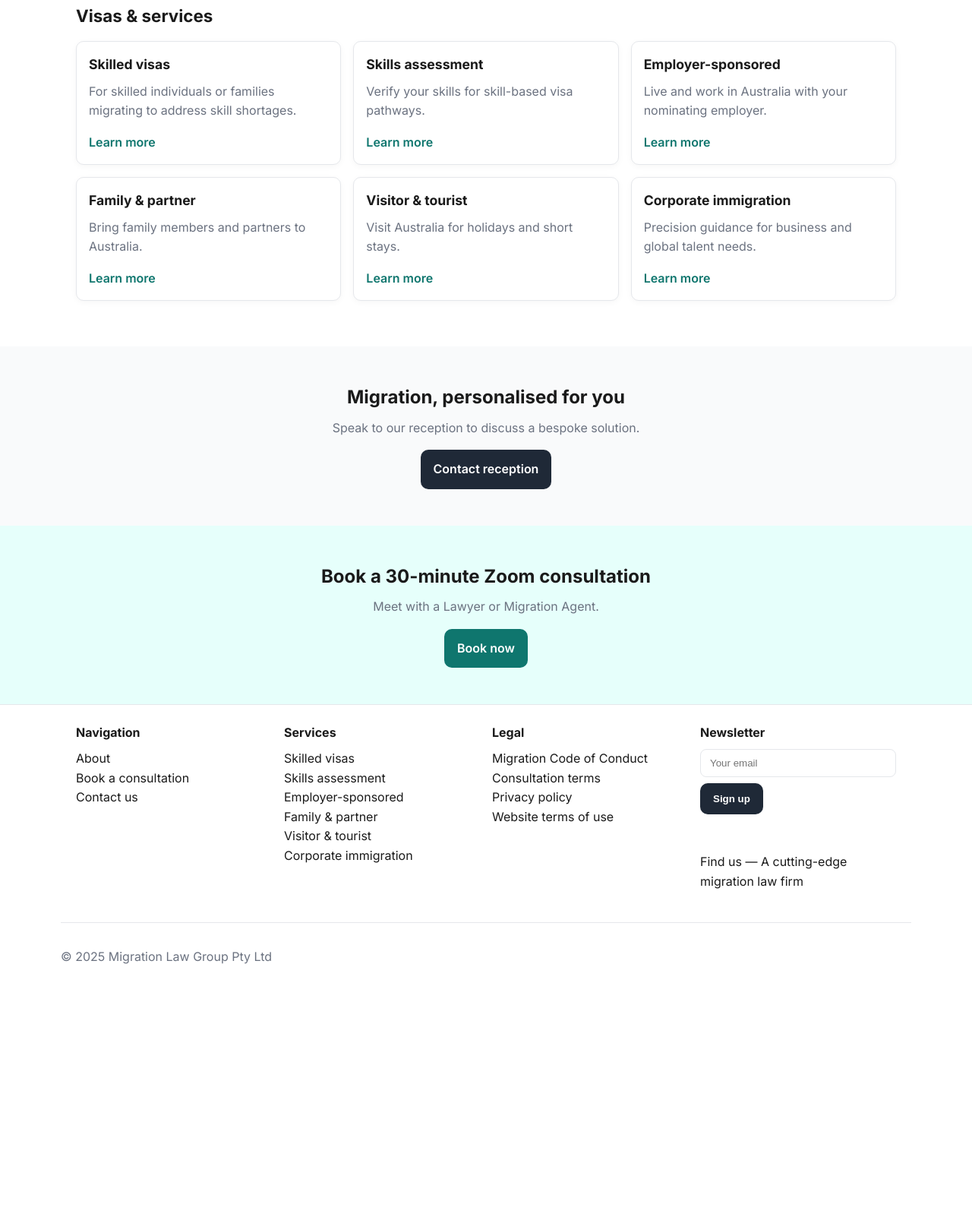
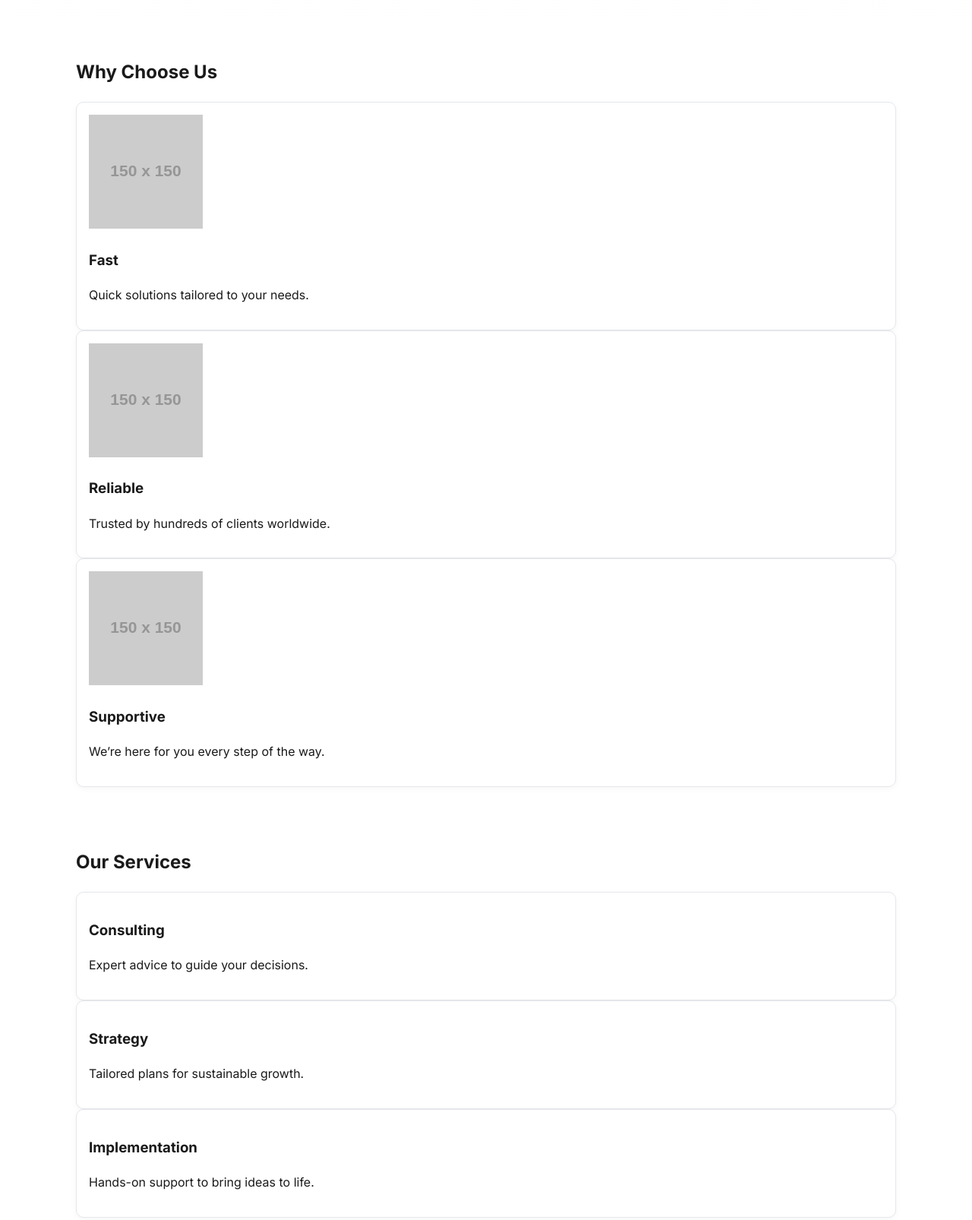
Before and after one commit to sajan147181/sajan147181.github.io, a plain HTML site: page index.html in a window 1280 px wide. Shown: the part 748-2354 px from the top of the page at 76% size. Before the commit the page ends 2052 px from the top, so only its background shows below. Drawn offline with Linux system fonts and the light colour scheme; placeholder pictures from the web are drawn by us.

Commit message:
Update index.html

```diff
--- a/index.html
+++ b/index.html
@@ -3,181 +3,110 @@
 <head>
   <meta charset="utf-8" />
   <meta name="viewport" content="width=device-width,initial-scale=1" />
-  <title>Migration Law Group — Your Australian Dream</title>
-  <meta name="description" content="A migration law firm making your journey simple, stress-free and seamless." />
-  <link rel="preconnect" href="https://fonts.gstatic.com" crossorigin>
+  <title>My Landing Page</title>
   <link href="https://fonts.googleapis.com/css2?family=Inter:wght@400;600;700&display=swap" rel="stylesheet">
   <link rel="stylesheet" href="styles.css" />
 </head>
 <body>
-  <!-- Header / Navigation -->
+  <!-- Header -->
   <header class="site-header">
     <div class="container header__inner">
-      <a href="/" class="logo" aria-label="Migration Law Group Home">
-        <img src="/assets/icons/logo.svg" alt="" />
-        <span class="logo__text">Migration Law Group</span>
-      </a>
-      <button class="nav-toggle" aria-expanded="false" aria-controls="primary-nav">
-        <span class="nav-toggle__bar"></span>
-        <span class="sr-only">Toggle navigation</span>
-      </button>
-      <nav id="primary-nav" class="nav" aria-label="Primary">
-        <ul class="nav__list">
-          <li><a href="/index.html" class="nav__link">Home</a></li>
-          <li><a href="/about.html" class="nav__link">About</a></li>
-          <li class="nav__item--has-sub">
-            <button class="nav__link nav__link--button" aria-expanded="false">Services</button>
-            <ul class="nav__sub">
-              <li><a href="/services.html#skilled" class="nav__sublink">Skilled visas</a></li>
-              <li><a href="/services.html#skills-assessment" class="nav__sublink">Skills assessment</a></li>
-              <li><a href="/services.html#employer" class="nav__sublink">Employer-sponsored</a></li>
-              <li><a href="/services.html#family" class="nav__sublink">Family & partner</a></li>
-              <li><a href="/services.html#visitor" class="nav__sublink">Visitor & tourist</a></li>
-              <li><a href="/services.html#corporate" class="nav__sublink">Corporate immigration</a></li>
-            </ul>
-          </li>
-          <li><a href="/contact.html" class="nav__link">Contact</a></li>
-          <li><a href="/blog.html" class="nav__link">Blog</a></li>
-          <li><a href="/client-portal.html" class="nav__link">Client portal</a></li>
-        </ul>
-        <a href="/consultation.html" class="btn btn--primary nav__cta">Book a consultation</a>
+      <a href="#" class="logo">MyBrand</a>
+      <nav class="nav">
+        <a href="#features">Features</a>
+        <a href="#services">Services</a>
+        <a href="#testimonials">Testimonials</a>
+        <a href="#contact" class="btn btn--primary">Get Started</a>
       </nav>
     </div>
   </header>
 
-  <main>
   <!-- Hero -->
   <section class="hero">
     <div class="container hero__inner">
-        <h1 class="hero__title">Your Great Australian Dream starts now.</h1>
-        <p class="hero__subtitle">Changing lives, one visa at a time — simple, stress-free and seamless.</p>
+      <h1>Build Your Future With Us</h1>
+      <p>We simplify your journey with modern solutions and expert guidance.</p>
       <div class="hero__actions">
-          <a class="btn btn--primary" href="/consultation.html">Book a consultation</a>
-          <a class="btn btn--ghost" href="/services.html">Explore services</a>
+        <a href="#contact" class="btn btn--primary">Start Now</a>
+        <a href="#services" class="btn btn--ghost">Learn More</a>
+      </div>
+      <img src="https://via.placeholder.com/800x400" alt="Hero image" class="hero__image">
+    </div>
+  </section>
+
+  <!-- Features -->
+  <section id="features" class="features">
+    <div class="container">
+      <h2>Why Choose Us</h2>
+      <div class="grid">
+        <div class="card">
+          <img src="https://via.placeholder.com/150" alt="">
+          <h3>Fast</h3>
+          <p>Quick solutions tailored to your needs.</p>
+        </div>
+        <div class="card">
+          <img src="https://via.placeholder.com/150" alt="">
+          <h3>Reliable</h3>
+          <p>Trusted by hundreds of clients worldwide.</p>
+        </div>
+        <div class="card">
+          <img src="https://via.placeholder.com/150" alt="">
+          <h3>Supportive</h3>
+          <p>We’re here for you every step of the way.</p>
+        </div>
       </div>
     </div>
   </section>
 
-    <!-- Trust / Achievements -->
-    <section class="trust">
-      <div class="container trust__inner">
-        <h2 class="section-title">As seen on</h2>
-        <ul class="logo-strip">
-          <li><img src="/assets/images/press1.png" alt="Press logo 1" loading="lazy"></li>
-          <li><img src="/assets/images/press2.png" alt="Press logo 2" loading="lazy"></li>
-          <li><img src="/assets/images/press3.png" alt="Press logo 3" loading="lazy"></li>
-        </ul>
-        <div class="achievements">
-          <article class="card card--feature">
-            <h3 class="card__title">Re-imagining Australian migration</h3>
-            <p class="card__body">Setting a new standard with client-centric practice and results.</p>
-          </article>
+  <!-- Services -->
+  <section id="services" class="services">
+    <div class="container">
+      <h2>Our Services</h2>
+      <div class="grid">
+        <div class="card">
+          <h3>Consulting</h3>
+          <p>Expert advice to guide your decisions.</p>
+        </div>
+        <div class="card">
+          <h3>Strategy</h3>
+          <p>Tailored plans for sustainable growth.</p>
+        </div>
+        <div class="card">
+          <h3>Implementation</h3>
+          <p>Hands-on support to bring ideas to life.</p>
+        </div>
       </div>
     </div>
   </section>
 
-    <!-- Services grid -->
-    <section class="services">
+  <!-- Testimonials -->
+  <section id="testimonials" class="testimonials">
     <div class="container">
-        <h2 class="section-title">Visas & services</h2>
-        <div class="grid grid--cards">
-          <article class="card">
-            <h3 class="card__title">Skilled visas</h3>
-            <p class="card__body">For skilled individuals or families migrating to address skill shortages.</p>
-            <a href="/services.html#skilled" class="card__link">Learn more</a>
-          </article>
-          <article class="card">
-            <h3 class="card__title">Skills assessment</h3>
-            <p class="card__body">Verify your skills for skill-based visa pathways.</p>
-            <a href="/services.html#skills-assessment" class="card__link">Learn more</a>
-          </article>
-          <article class="card">
-            <h3 class="card__title">Employer-sponsored</h3>
-            <p class="card__body">Live and work in Australia with your nominating employer.</p>
-            <a href="/services.html#employer" class="card__link">Learn more</a>
-          </article>
-          <article class="card">
-            <h3 class="card__title">Family & partner</h3>
-            <p class="card__body">Bring family members and partners to Australia.</p>
-            <a href="/services.html#family" class="card__link">Learn more</a>
-          </article>
-          <article class="card">
-            <h3 class="card__title">Visitor & tourist</h3>
-            <p class="card__body">Visit Australia for holidays and short stays.</p>
-            <a href="/services.html#visitor" class="card__link">Learn more</a>
-          </article>
-          <article class="card">
-            <h3 class="card__title">Corporate immigration</h3>
-            <p class="card__body">Precision guidance for business and global talent needs.</p>
-            <a href="/services.html#corporate" class="card__link">Learn more</a>
-          </article>
-        </div>
+      <h2>What Our Clients Say</h2>
+      <blockquote>
+        <p>"This team transformed our business. Highly recommended!"</p>
+        <cite>- Happy Client</cite>
+      </blockquote>
+      <blockquote>
+        <p>"Professional, efficient, and supportive throughout."</p>
+        <cite>- Another Client</cite>
+      </blockquote>
     </div>
   </section>
 
-    <!-- Personalized migration CTA -->
-    <section class="cta cta--secondary">
-      <div class="container cta__inner">
-        <h2 class="cta__title">Migration, personalised for you</h2>
-        <p class="cta__body">Speak to our reception to discuss a bespoke solution.</p>
-        <a class="btn btn--secondary" href="/contact.html">Contact reception</a>
+  <!-- CTA -->
+  <section id="contact" class="cta">
+    <div class="container">
+      <h2>Ready to get started?</h2>
+      <p>Join us today and build your future.</p>
+      <a href="#" class="btn btn--primary">Contact Us</a>
     </div>
   </section>
 
-    <!-- Book a consultation -->
-    <section class="cta cta--primary">
-      <div class="container cta__inner">
-        <h2 class="cta__title">Book a 30-minute Zoom consultation</h2>
-        <p class="cta__body">Meet with a Lawyer or Migration Agent.</p>
-        <a class="btn btn--primary" href="/consultation.html">Book now</a>
-      </div>
-    </section>
-  </main>
-
   <!-- Footer -->
   <footer class="site-footer">
-    <div class="container footer__grid">
-      <div class="footer__col">
-        <h3 class="footer__title">Navigation</h3>
-        <ul class="footer__list">
-          <li><a href="/about.html">About</a></li>
-          <li><a href="/consultation.html">Book a consultation</a></li>
-          <li><a href="/contact.html">Contact us</a></li>
-        </ul>
-      </div>
-      <div class="footer__col">
-        <h3 class="footer__title">Services</h3>
-        <ul class="footer__list">
-          <li><a href="/services.html#skilled">Skilled visas</a></li>
-          <li><a href="/services.html#skills-assessment">Skills assessment</a></li>
-          <li><a href="/services.html#employer">Employer-sponsored</a></li>
-          <li><a href="/services.html#family">Family & partner</a></li>
-          <li><a href="/services.html#visitor">Visitor & tourist</a></li>
-          <li><a href="/services.html#corporate">Corporate immigration</a></li>
-        </ul>
-      </div>
-      <div class="footer__col">
-        <h3 class="footer__title">Legal</h3>
-        <ul class="footer__list">
-          <li><a href="/legal/code-of-conduct.html">Migration Code of Conduct</a></li>
-          <li><a href="/legal/consultation-terms.html">Consultation terms</a></li>
-          <li><a href="/legal/privacy.html">Privacy policy</a></li>
-          <li><a href="/legal/website-terms.html">Website terms of use</a></li>
-        </ul>
-      </div>
-      <div class="footer__col">
-        <h3 class="footer__title">Newsletter</h3>
-        <form id="newsletter-form" class="form">
-          <label for="email" class="sr-only">Email</label>
-          <input type="email" id="email" name="email" placeholder="Your email" required />
-          <button type="submit" class="btn btn--secondary">Sign up</button>
-          <p class="form__message" aria-live="polite"></p>
-        </form>
-        <p class="footer__findus">Find us — A cutting-edge migration law firm</p>
-      </div>
-    </div>
-    <div class="container footer__bottom">
-      <p>&copy; <span id="year"></span> Migration Law Group Pty Ltd</p>
+    <div class="container">
+      <p>&copy; <span id="year"></span> MyBrand. All rights reserved.</p>
     </div>
   </footer>
 
```
Lines whose indentation alone changed are shown as unchanged.
